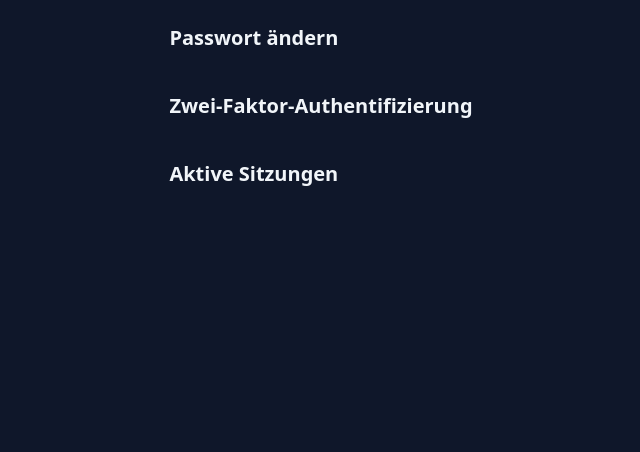
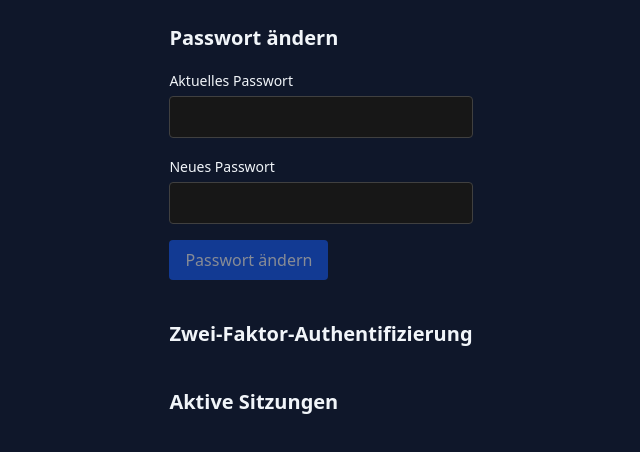
Before and after one commit to ucarsinan/logopaedie-report-agent, a Next.js app in the folder frontend/: page /settings/security in a window 1280 px wide. Shown: the top 452 px of the page, without its empty margins (319-959 px from the left). Built offline with nearby package versions, Linux system fonts and the light colour scheme; no server answers.

Commit message:
feat(auth-ui): implement PasswordChangeForm with current+new password

```diff
--- a/frontend/src/features/auth/components/PasswordChangeForm.tsx
+++ b/frontend/src/features/auth/components/PasswordChangeForm.tsx
@@ -1,4 +1,72 @@
 "use client";
+
+import { useState } from "react";
+import { authApi } from "@/features/auth/api";
+
 export function PasswordChangeForm() {
-  return <div data-testid="password-change-form" />;
+  const [current, setCurrent] = useState("");
+  const [next, setNext] = useState("");
+  const [loading, setLoading] = useState(false);
+  const [error, setError] = useState<string | null>(null);
+  const [done, setDone] = useState(false);
+
+  const valid = next.length >= 12;
+
+  async function onSubmit(e: React.FormEvent) {
+    e.preventDefault();
+    if (!valid) return;
+    setLoading(true);
+    setError(null);
+    try {
+      await authApi.changePassword(current, next);
+      setDone(true);
+      setCurrent("");
+      setNext("");
+    } catch {
+      setError("Änderung fehlgeschlagen.");
+    } finally {
+      setLoading(false);
+    }
+  }
+
+  return (
+    <form className="space-y-4" onSubmit={onSubmit}>
+      <label className="block">
+        <span className="text-sm font-medium">Aktuelles Passwort</span>
+        <input
+          type="password"
+          autoComplete="current-password"
+          required
+          value={current}
+          onChange={(e) => setCurrent(e.target.value)}
+          className="mt-1 block w-full rounded border border-neutral-300 dark:border-neutral-700 px-3 py-2 bg-white dark:bg-neutral-900"
+        />
+      </label>
+      <label className="block">
+        <span className="text-sm font-medium">Neues Passwort</span>
+        <input
+          type="password"
+          autoComplete="new-password"
+          required
+          minLength={12}
+          value={next}
+          onChange={(e) => setNext(e.target.value)}
+          className="mt-1 block w-full rounded border border-neutral-300 dark:border-neutral-700 px-3 py-2 bg-white dark:bg-neutral-900"
+        />
+      </label>
+      {done && <p className="text-sm text-green-600">Passwort geändert.</p>}
+      {error && (
+        <p role="alert" className="text-sm text-red-600">
+          {error}
+        </p>
+      )}
+      <button
+        type="submit"
+        disabled={loading || !valid}
+        className="rounded bg-blue-600 text-white px-4 py-2 disabled:opacity-50"
+      >
+        Passwort ändern
+      </button>
+    </form>
+  );
 }
```
Also changed, not shown: 1 other file (tests, documents, lock files or other folders).
